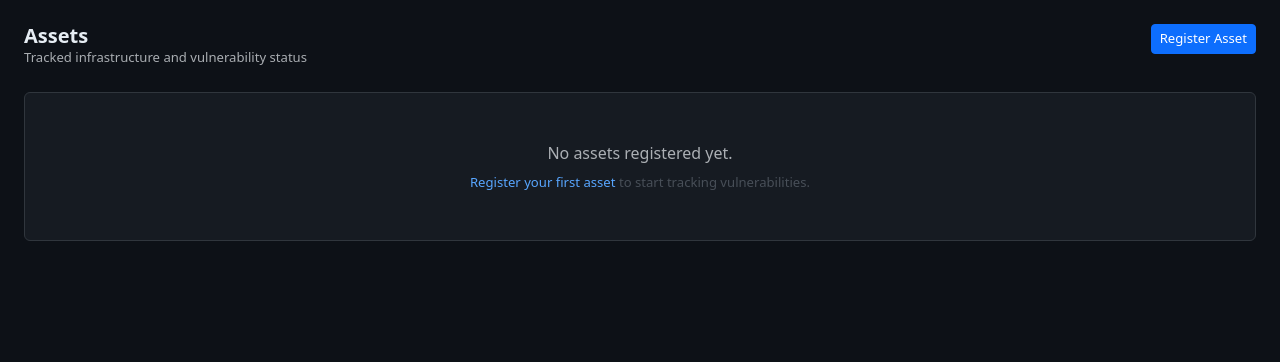
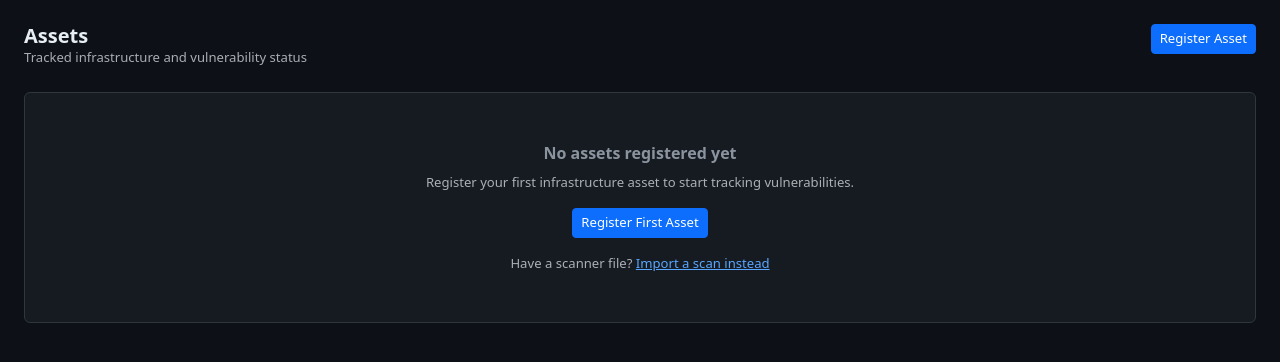
Before and after one commit to jtberry/vuln-advisor, a Python web app: template web/templates/assets_list.html in a window 1280 px wide. Shown: the part 57-419 px from the top of the page. Run offline with Jinja, Linux system fonts and the light colour scheme; the template is opened without the code that fills it, so the values that code supplies are empty; some libraries are stand-ins or nearby versions.

Commit message:
feat(04-02): upgrade empty states on assets list and asset detail pages
- assets_list.html: replace passive empty text with CTA button to /assets/new
  and secondary scanner import link
- asset_detail.html: replace single hint text with two action buttons -
  manual CVE add (focuses textarea) and scanner import link
- Both empty states use direct, actionable language without filler text

```diff
--- a/web/templates/assets_list.html
+++ b/web/templates/assets_list.html
@@ -81,10 +81,16 @@
 {# ── Empty state ──────────────────────────────────────────────────── #}
 <div class="card">
   <div class="card-body text-center py-5">
-    <div class="text-muted mb-2">No assets registered yet.</div>
-    <div style="font-size: 0.82rem; color: #484f58">
-      <a href="/assets/new" class="text-decoration-none" style="color: #58a6ff">Register your first asset</a>
-      to start tracking vulnerabilities.
+    <div class="fw-semibold mb-2" style="color: #8b949e">No assets registered yet</div>
+    <div class="text-muted mb-3" style="font-size: 0.82rem">
+      Register your first infrastructure asset to start tracking vulnerabilities.
+    </div>
+    <a href="/assets/new" class="btn btn-sm btn-primary" style="font-size: 0.82rem">
+      Register First Asset
+    </a>
+    <div class="mt-3" style="font-size: 0.82rem">
+      <span class="text-muted">Have a scanner file?</span>
+      <a href="/ingest" style="color: #58a6ff">Import a scan instead</a>
     </div>
   </div>
 </div>
```
Also changed, not shown: web/templates/asset_detail.html (+9 -3 lines).
